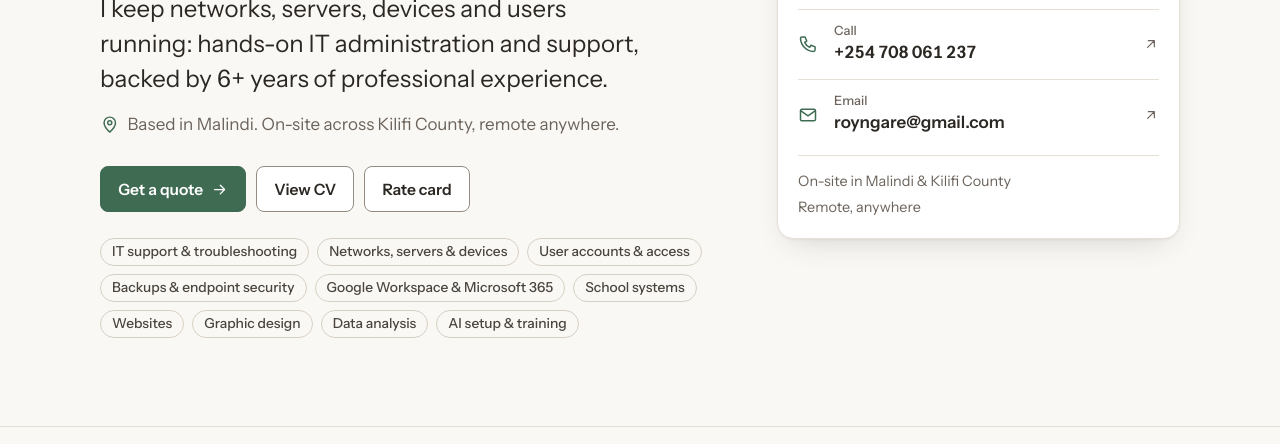
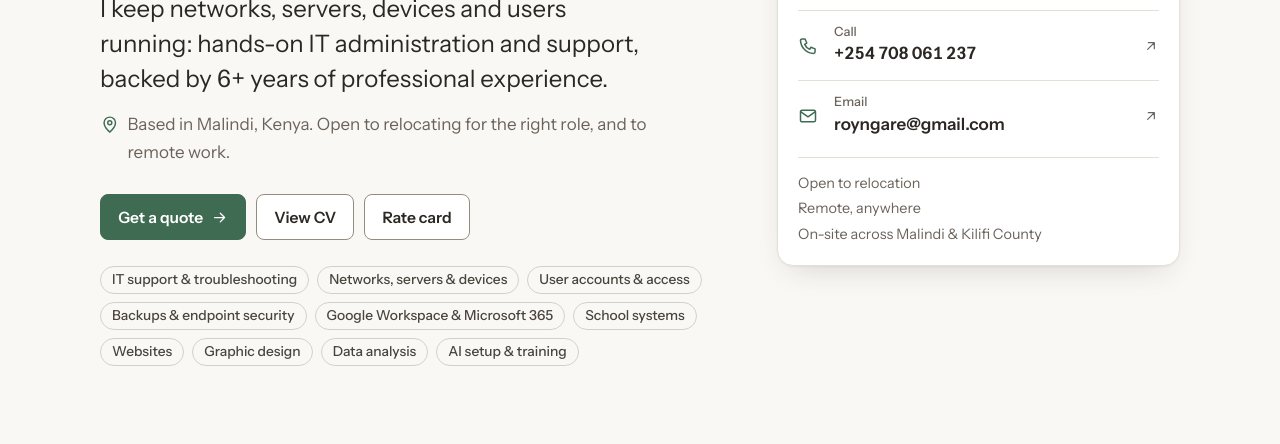
Before and after one commit to ngareroy/roy-portfolio, a plain HTML site: page index.html in a window 1280 px wide. Shown: the part 356-800 px from the top of the page. Drawn offline with Linux system fonts and the light colour scheme.

Commit message:
Open to relocation: intro, contact card and CV

```diff
--- a/data/content.js
+++ b/data/content.js
@@ -43,7 +43,7 @@ window.PORTFOLIO = {
     "fullName": "Royallans Nyamiaka",
     "title": "ICT Administrator, Web Developer & Graphic Designer",
     "headline": "I keep networks, servers, devices and users running: hands-on IT administration and support, backed by {years}+ years of professional experience.",
-    "intro": "Based in Malindi. On-site across Kilifi County, remote anywhere.",
+    "intro": "Based in Malindi, Kenya. Open to relocating for the right role, and to remote work.",
     "summary": [
       "I'm a hands-on ICT professional with {years}+ years of professional experience. As ICT Administrator at The Learning Hub School in Malindi, I manage, maintain and troubleshoot the school's networks, servers, software and devices, and give staff and learners responsive technical support. I administer user accounts, access permissions, backups and endpoint security, applying data-protection and confidentiality practices to sensitive records.",
       "I train and support staff and learners in using digital tools, and I designed and deliver a digital-literacy course for users of varying ability. I set up Google Workspace for the school, created staff email accounts and the working environment, and trained staff to use it. My IT path started with systems and network support at Moi University (LAN/WAN networking, Wi-Fi, hardware, software and endpoint security) and continued with a cybersecurity and digital forensics internship at Global Forensics Services.",
@@ -52,7 +52,7 @@ window.PORTFOLIO = {
     ],
     "careerStart": "2020-01",
     "location": "Malindi, Kilifi County, Kenya",
-    "workModes": ["On-site in Malindi & Kilifi County", "Remote, anywhere"],
+    "workModes": ["Open to relocation", "Remote, anywhere", "On-site across Malindi & Kilifi County"],
     "email": "royngare@gmail.com",
     "phone": "+254 708 061 237",
     "whatsapp": "254708061237",
@@ -108,6 +108,7 @@ window.PORTFOLIO = {
     ],
     "workedWith": ["The Learning Hub School", "FRENA", "CloudFactory", "Global Forensics Services", "Moi University"],
     "additional": [
+      "Open to relocation for the right role",
       "Valid Certificate of Good Conduct (Police Clearance) available",
       "Committed to safeguarding and confidentiality",
       "Referees available on request"
--- a/index.html
+++ b/index.html
@@ -5,19 +5,19 @@
     <meta name="viewport" content="width=device-width, initial-scale=1">
     <!-- SOCIAL-META:START -->
     <title>Roy Nyamiaka · ICT Administrator, Web Developer &amp; Graphic Designer</title>
-    <meta name="description" content="I keep networks, servers, devices and users running: hands-on IT administration and support, backed by 6+ years of professional experience. Based in Malindi. On-site across Kilifi County, remote anywhere.">
+    <meta name="description" content="I keep networks, servers, devices and users running: hands-on IT administration and support, backed by 6+ years of professional experience. Based in Malindi, Kenya. Open to relocating for the right role, and to remote work.">
     <meta name="theme-color" content="#3E6B52">
     <link rel="canonical" href="https://ngareroy.github.io/roy-portfolio/">
     <meta property="og:type" content="website">
     <meta property="og:site_name" content="Roy Nyamiaka">
     <meta property="og:title" content="Roy Nyamiaka · ICT Administrator, Web Developer &amp; Graphic Designer">
-    <meta property="og:description" content="I keep networks, servers, devices and users running: hands-on IT administration and support, backed by 6+ years of professional experience. Based in Malindi. On-site across Kilifi County, remote anywhere.">
+    <meta property="og:description" content="I keep networks, servers, devices and users running: hands-on IT administration and support, backed by 6+ years of professional experience. Based in Malindi, Kenya. Open to relocating for the right role, and to remote work.">
     <meta property="og:image" content="https://ngareroy.github.io/roy-portfolio/assets/img/og-profile.png">
     <meta property="og:image:width" content="1200">
     <meta property="og:image:height" content="630">
     <meta name="twitter:card" content="summary_large_image">
     <meta name="twitter:title" content="Roy Nyamiaka · ICT Administrator, Web Developer &amp; Graphic Designer">
-    <meta name="twitter:description" content="I keep networks, servers, devices and users running: hands-on IT administration and support, backed by 6+ years of professional experience. Based in Malindi. On-site across Kilifi County, remote anywhere.">
+    <meta name="twitter:description" content="I keep networks, servers, devices and users running: hands-on IT administration and support, backed by 6+ years of professional experience. Based in Malindi, Kenya. Open to relocating for the right role, and to remote work.">
     <meta name="twitter:image" content="https://ngareroy.github.io/roy-portfolio/assets/img/og-profile.png">
     <meta property="og:url" content="https://ngareroy.github.io/roy-portfolio/">
     <!-- SOCIAL-META:END -->
```
Also changed, not shown: assets/img/og-cv.png, assets/img/og-profile.png, assets/img/og-projects.png, assets/img/og-quote.png, assets/img/og-rates.png, 1 other file.
